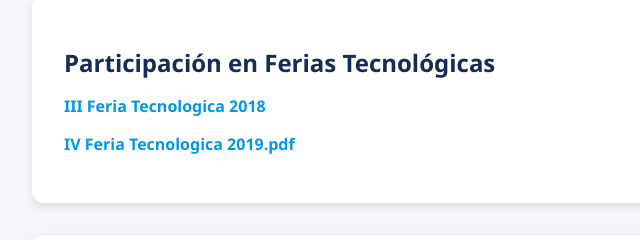
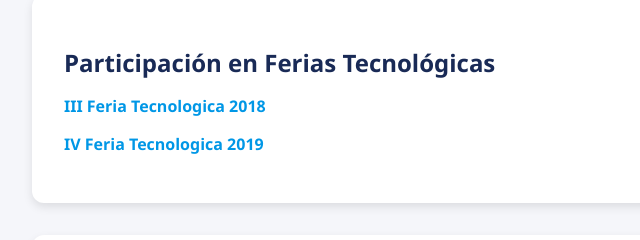
Before and after one commit to davidgarciabmx00-lgtm/certificados-Juan, a plain HTML site: page index.html in a window 1280 px wide. Shown: the part 860-1100 px from the top of the page, 176-816 px from the left. Drawn offline with Linux system fonts and the light colour scheme.

Commit message:
Update index.html

```diff
--- a/index.html
+++ b/index.html
@@ -43,7 +43,7 @@
     <h2>Participación en Ferias Tecnológicas</h2>
     <ul>
       <li><a href="ferias/III Feria tecnologica 2018.pdf" target="_blank">III Feria Tecnologica 2018</a></li>
-      <li><a href="ferias/IV Feria tecnologica 2019.pdf" target="_blank">IV Feria Tecnologica 2019.pdf</a></li>
+      <li><a href="ferias/IV Feria tecnologica 2019.pdf" target="_blank">IV Feria Tecnologica 2019</a></li>
     </ul>
   </section>
 
```
